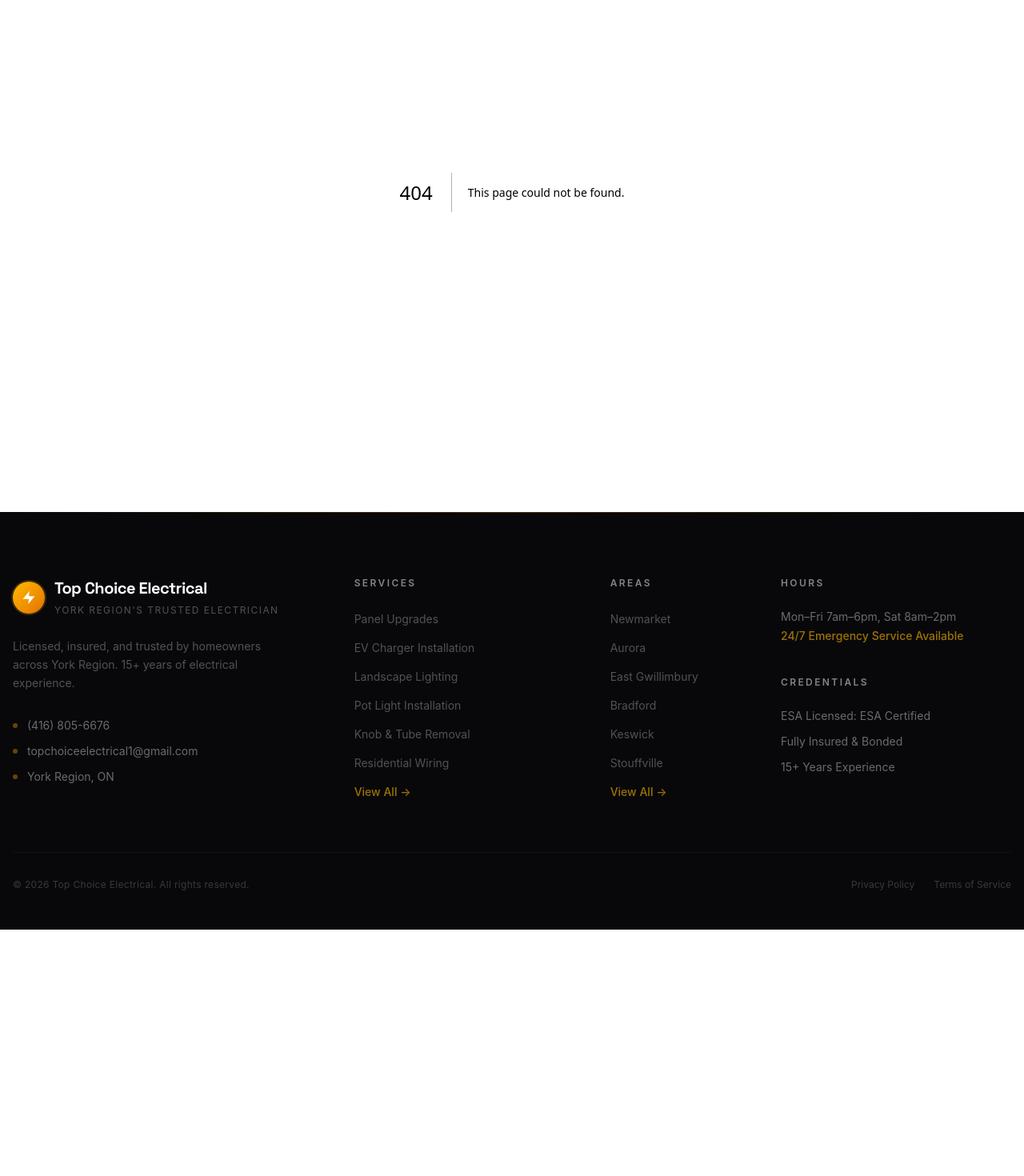
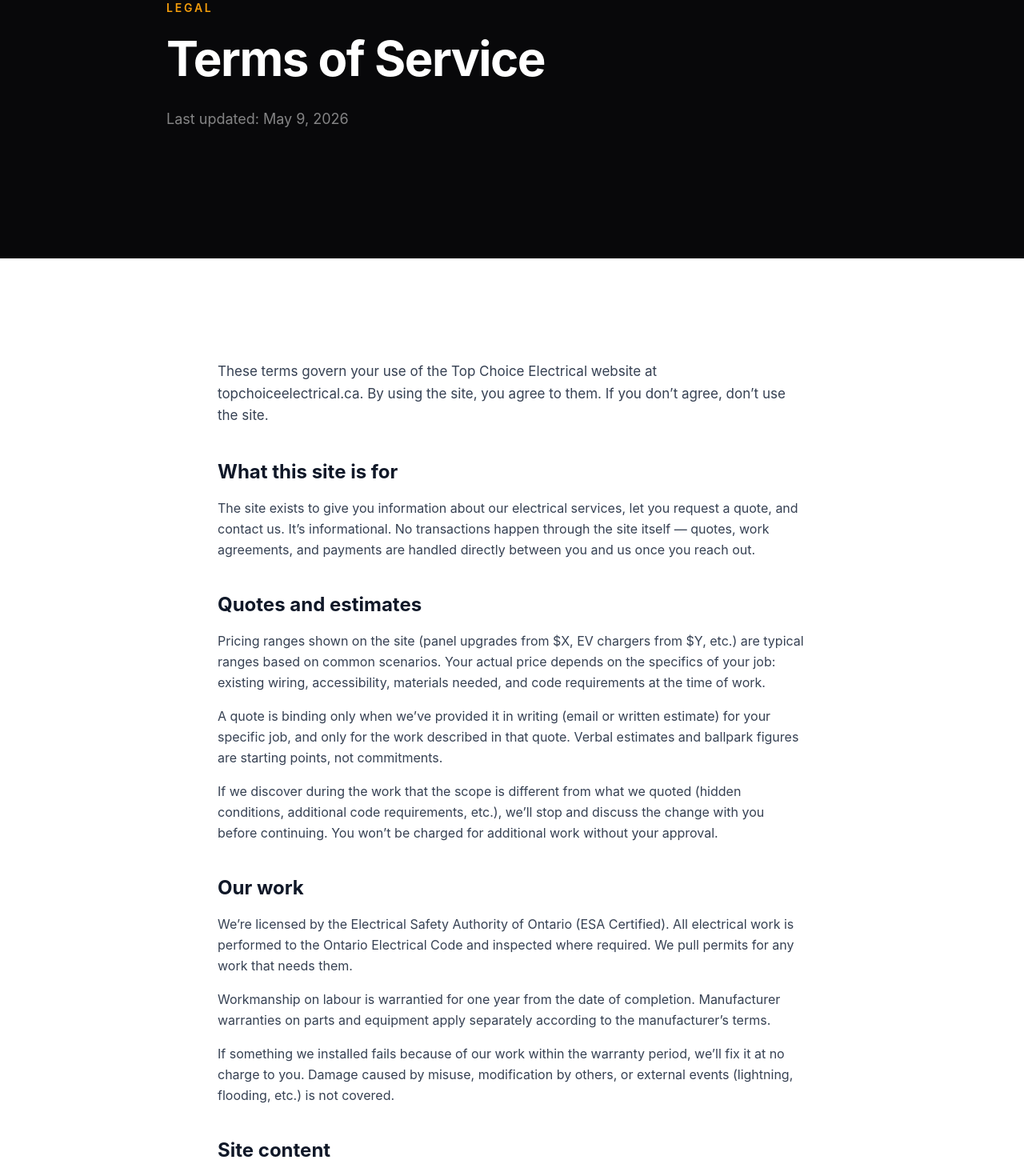
Before and after one commit to staybookt/tce-website, a Next.js app: page /terms in a window 1280 px wide. Before the commit this address had no page. Shown: the part 160-1630 px from the top of the page at 80% size. Before the commit the page ends 1322 px from the top, so only its background shows below. Built offline with nearby package versions, Linux system fonts and the light colour scheme.

Commit message:
Add Terms of Service page with legal contentAdd terms of service page
This file contains the Terms of Service page for the website, including legal information, service descriptions, and contact details.

```diff
--- /dev/null
+++ b/src/app/terms/page.tsx
@@ -0,0 +1,154 @@
+import type { Metadata } from 'next';
+import Link from 'next/link';
+import { client } from '@/data/client';
+
+export const metadata: Metadata = {
+  title: 'Terms of Service',
+  description: `Terms governing use of ${client.name}'s website and services.`,
+  alternates: {
+    canonical: 'https://www.topchoiceelectrical.ca/terms',
+  },
+  robots: {
+    index: true,
+    follow: true,
+  },
+};
+
+export default function TermsPage() {
+  const lastUpdated = 'May 9, 2026';
+
+  return (
+    <>
+      {/* Hero */}
+      <section className="bg-navy-dark py-32 md:py-40">
+        <div className="max-w-4xl mx-auto px-4">
+          <p className="text-gold font-semibold text-sm uppercase tracking-[0.2em] mb-4">Legal</p>
+          <h1 className="text-5xl md:text-6xl font-bold text-white tracking-tight leading-tight mb-6">
+            Terms of Service
+          </h1>
+          <p className="text-white/50 text-lg">Last updated: {lastUpdated}</p>
+        </div>
+      </section>
+
+      {/* Content */}
+      <section className="py-24 md:py-32 bg-white">
+        <div className="max-w-3xl mx-auto px-4">
+          <div className="prose prose-lg max-w-none text-gray-700 leading-relaxed space-y-10">
+            <div>
+              <p className="text-[17px]">
+                These terms govern your use of the {client.name} website at topchoiceelectrical.ca. By using the site, you agree to them. If you don&rsquo;t agree, don&rsquo;t use the site.
+              </p>
+            </div>
+
+            <div>
+              <h2 className="text-2xl font-bold text-gray-900 mb-4">What this site is for</h2>
+              <p>
+                The site exists to give you information about our electrical services, let you request a quote, and contact us. It&rsquo;s informational. No transactions happen through the site itself &mdash; quotes, work agreements, and payments are handled directly between you and us once you reach out.
+              </p>
+            </div>
+
+            <div>
+              <h2 className="text-2xl font-bold text-gray-900 mb-4">Quotes and estimates</h2>
+              <p>
+                Pricing ranges shown on the site (panel upgrades from $X, EV chargers from $Y, etc.) are typical ranges based on common scenarios. Your actual price depends on the specifics of your job: existing wiring, accessibility, materials needed, and code requirements at the time of work.
+              </p>
+              <p className="mt-4">
+                A quote is binding only when we&rsquo;ve provided it in writing (email or written estimate) for your specific job, and only for the work described in that quote. Verbal estimates and ballpark figures are starting points, not commitments.
+              </p>
+              <p className="mt-4">
+                If we discover during the work that the scope is different from what we quoted (hidden conditions, additional code requirements, etc.), we&rsquo;ll stop and discuss the change with you before continuing. You won&rsquo;t be charged for additional work without your approval.
+              </p>
+            </div>
+
+            <div>
+              <h2 className="text-2xl font-bold text-gray-900 mb-4">Our work</h2>
+              <p>
+                We&rsquo;re licensed by the Electrical Safety Authority of Ontario ({client.licenseNumber}). All electrical work is performed to the Ontario Electrical Code and inspected where required. We pull permits for any work that needs them.
+              </p>
+              <p className="mt-4">
+                Workmanship on labour is warrantied for one year from the date of completion. Manufacturer warranties on parts and equipment apply separately according to the manufacturer&rsquo;s terms.
+              </p>
+              <p className="mt-4">
+                If something we installed fails because of our work within the warranty period, we&rsquo;ll fix it at no charge to you. Damage caused by misuse, modification by others, or external events (lightning, flooding, etc.) is not covered.
+              </p>
+            </div>
+
+            <div>
+              <h2 className="text-2xl font-bold text-gray-900 mb-4">Site content</h2>
+              <p>
+                The text, photos, layout, and brand on this site are owned by {client.name}. You can read it, share links to it, and quote it for non-commercial purposes with attribution. You can&rsquo;t copy the design or content for use on another business&rsquo;s website.
+              </p>
+              <p className="mt-4">
+                Logos and trademarks of products we work with (Tesla, Generac, Eaton, etc.) belong to their respective owners and are used here only to identify the equipment we install or service.
+              </p>
+            </div>
+
+            <div>
+              <h2 className="text-2xl font-bold text-gray-900 mb-4">Accuracy</h2>
+              <p>
+                We try to keep the site accurate, but electrical codes, pricing, and best practices change. The site is current as of the &ldquo;Last updated&rdquo; date at the top. For your specific situation, the right answer is to call us &mdash; we&rsquo;ll give you current information for your home or building.
+              </p>
+            </div>
+
+            <div>
+              <h2 className="text-2xl font-bold text-gray-900 mb-4">Limitation of liability</h2>
+              <p>
+                The site is provided &ldquo;as is.&rdquo; We don&rsquo;t guarantee it&rsquo;s available 24/7, free of bugs, or that any specific information will be on it at any given time.
+              </p>
+              <p className="mt-4">
+                We&rsquo;re not liable for indirect damages from your use of the site &mdash; for example, decisions you made based on information here without contacting us first. Liability for our actual electrical work is governed by the written agreement you sign with us when we do the job, not by these site terms.
+              </p>
+              <p className="mt-4">
+                Nothing in these terms limits liability that can&rsquo;t legally be limited under Canadian or Ontario law.
+              </p>
+            </div>
+
+            <div>
+              <h2 className="text-2xl font-bold text-gray-900 mb-4">Third-party links</h2>
+              <p>
+                The site may link to third-party websites (manufacturer pages, government resources, etc.). We&rsquo;re not responsible for the content, privacy practices, or terms of those sites. Use them at your own discretion.
+              </p>
+            </div>
+
+            <div>
+              <h2 className="text-2xl font-bold text-gray-900 mb-4">Governing law</h2>
+              <p>
+                These terms are governed by the laws of Ontario and the federal laws of Canada. Any dispute will be resolved in the courts of Ontario.
+              </p>
+            </div>
+
+            <div>
+              <h2 className="text-2xl font-bold text-gray-900 mb-4">Changes to these terms</h2>
+              <p>
+                We may update these terms occasionally. Material changes will be posted with a new &ldquo;Last updated&rdquo; date. Continuing to use the site after changes means you accept the new terms.
+              </p>
+            </div>
+
+            <div>
+              <h2 className="text-2xl font-bold text-gray-900 mb-4">Contact</h2>
+              <p>
+                Questions about these terms:
+              </p>
+              <div className="bg-gray-50 rounded-2xl p-6 mt-4 not-prose">
+                <p className="font-semibold text-gray-900">{client.name}</p>
+                <p className="text-gray-600 text-sm mt-1">{client.address}</p>
+                <p className="text-gray-600 text-sm mt-3">
+                  <a href={`mailto:${client.email}`} className="text-gold hover:underline">{client.email}</a>
+                </p>
+                <p className="text-gray-600 text-sm">
+                  <a href={`tel:${client.phone}`} className="text-gold hover:underline">{client.phone}</a>
+                </p>
+              </div>
+            </div>
+
+            <div className="border-t border-gray-200 pt-8 mt-12">
+              <Link href="/privacy" className="text-gold font-semibold hover:underline">
+                Privacy Policy &rarr;
+              </Link>
+            </div>
+          </div>
+        </div>
+      </section>
+    </>
+  );
+}
```
